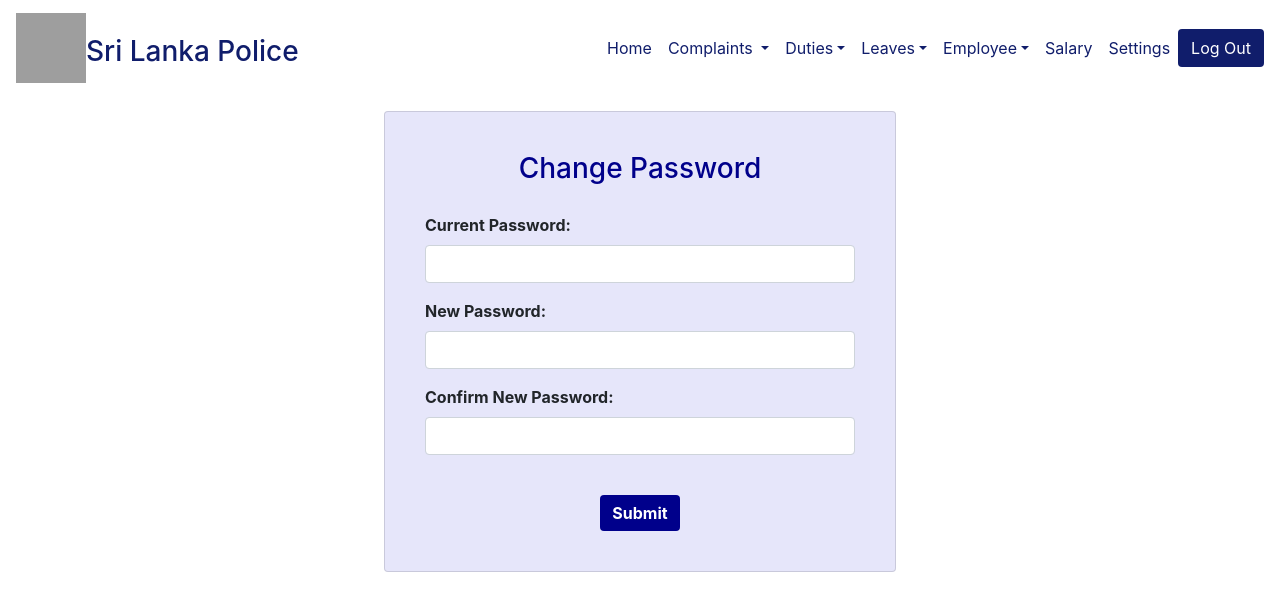
After one commit to SA-Tester/SL-Police-Management-System, a PHP site: page /change-password.php in a window 1280 px wide. The commit adds this page. Shown: the top 611 px of the page. Run offline with PHP 8.4, Linux system fonts and the light colour scheme; the visitor is signed in with stand-in values (Sample User, id 1); a stand-in replaces the project's code that opens the database connection; grey boxes are pictures that could not be loaded.

Commit message:
created change password functionality

```diff
--- /dev/null
+++ b/src/change-password.php
@@ -0,0 +1,67 @@
+<?php
+session_start();
+if (!isset($_SESSION['username'])) {
+    header("Location: loginForm.php");
+    exit();
+}
+?>
+
+<!doctype html>
+<html lang="en">
+
+<head>
+    <!-- Required meta tags -->
+    <meta charset="utf-8">
+    <meta name="viewport" content="width=device-width, initial-scale=1.0, shrink-to-fit=no">
+
+    <link rel="stylesheet" href="../css/index.css">
+
+    <!-- Bootstrap CSS -->
+    <link rel="stylesheet" href="https://cdn.jsdelivr.net/npm/bootstrap@4.6.2/dist/css/bootstrap.min.css"
+          integrity="sha384-xOolHFLEh07PJGoPkLv1IbcEPTNtaed2xpHsD9ESMhqIYd0nLMwNLD69Npy4HI+N" crossorigin="anonymous">
+
+    <!--boostrap icon-->
+    <link rel="stylesheet" href="https://cdn.jsdelivr.net/npm/bootstrap-icons@1.10.5/font/bootstrap-icons.css">
+
+    <title>Change Password</title>
+    <link rel="icon" type="image/png" href="../assets/logo.png"/>
+</head>
+
+<body>
+<!------------------navbar---------------------------->
+<?php
+include 'navbar.php';
+renderNavBar();
+?>
+<!---------------------------------------------------->
+
+<br><br><br><br>
+<?php
+if (isset($_GET['error'])){
+    echo '<h6 style="text-align: center;color: red">'.$_GET['error'].'</h6>';
+}elseif (isset($_GET['success'])){
+    echo '<h6 style="text-align: center;color: springgreen">'.$_GET['success'].'</h6>';
+}
+?>
+<div class="container mt-5 card" style="padding: 40px;margin-top: 15px !important; width: 40%;background-color: lavender">
+    <h3 class="card-title" style="color: darkblue;text-align: center;padding-bottom: 15px">Change Password</h3>
+    <form action="validate-password-change.php" method="post">
+        <div class="form-group">
+            <label for="current_password" style="font-weight: bold">Current Password:</label>
+            <input type="password" class="form-control" id="current_password" name="current_password" required>
+        </div>
+        <div class="form-group">
+            <label for="new_password" style="font-weight: bold">New Password:</label>
+            <input type="password" class="form-control" id="new_password" name="new_password" required>
+        </div>
+        <div class="form-group">
+            <label for="confirm_password" style="font-weight: bold">Confirm New Password:</label>
+            <input type="password" class="form-control" id="confirm_password" name="confirm_password" required>
+        </div>
+        <div style="display: flex;justify-content: center;margin-top: 40px">
+            <button type="submit" class="btn btn-primary" style="background-color: darkblue;color: white; font-weight: bold;border: transparent">Submit</button>
+        </div>
+    </form>
+</div>
+
+</body>
--- a/src/index.php
+++ b/src/index.php
@@ -203,7 +203,7 @@
                 </div>
             </div>
             <div class="col-md-6 col-lg-4">
-                <div class="card border-0"><a href="#" class="disabled common-link"><img class="card-img-top zoomUp" style="width:25%" src="../assets/complaint handeling.png" alt="Card Image"></a>
+                <div class="card border-0"><a href="change-password.php" class="disabled common-link"><img class="card-img-top zoomUp" style="width:25%" src="../assets/complaint handeling.png" alt="Card Image"></a>
                     <br>
                     <div class="card-body text-center">
                         <h5><a href="#" style="color:darkblue" class="disabled common-link">Change Password</a></h5>
```
Also changed, not shown: src/validate-password-change.php (added, +46 -0 lines).
